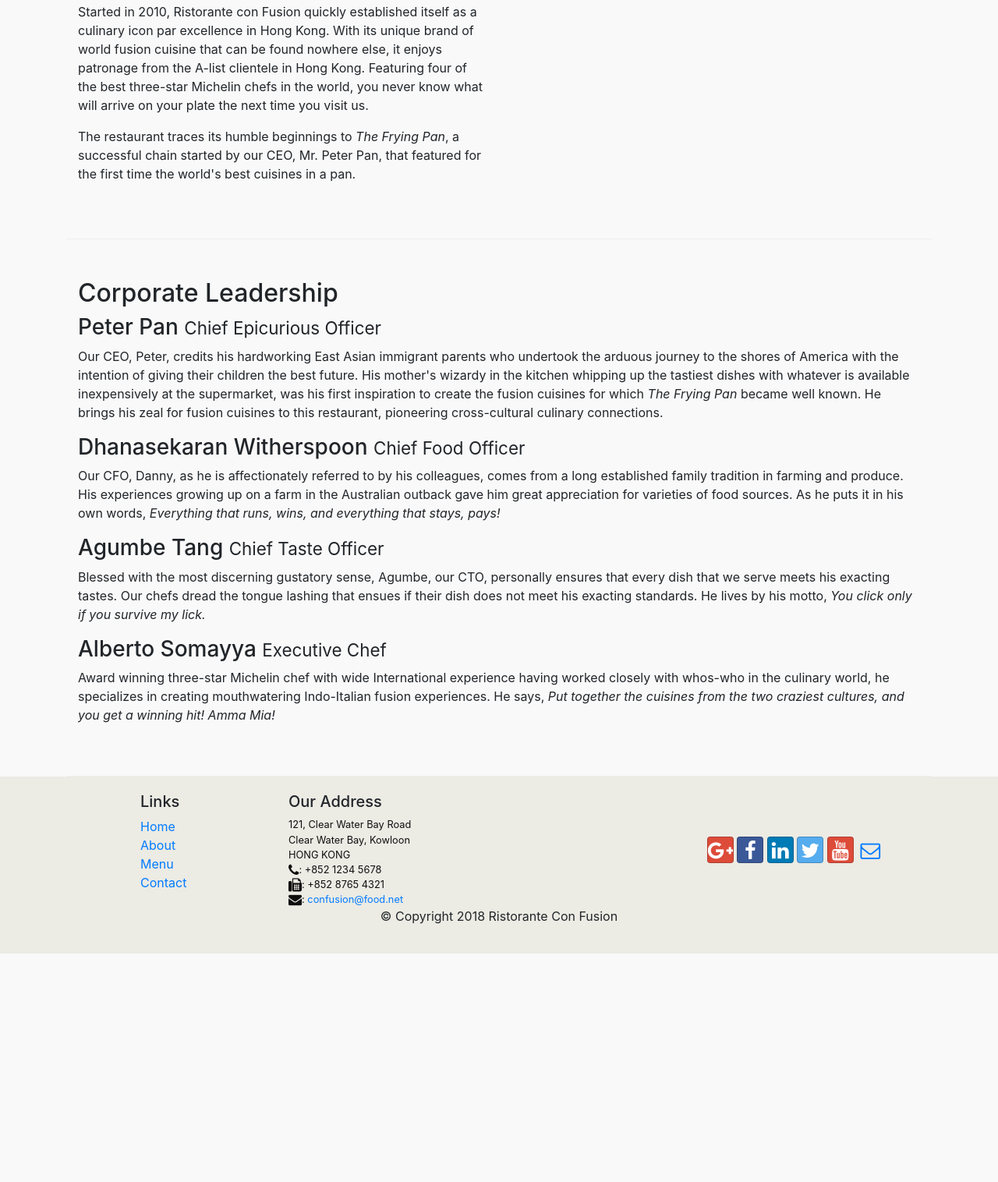
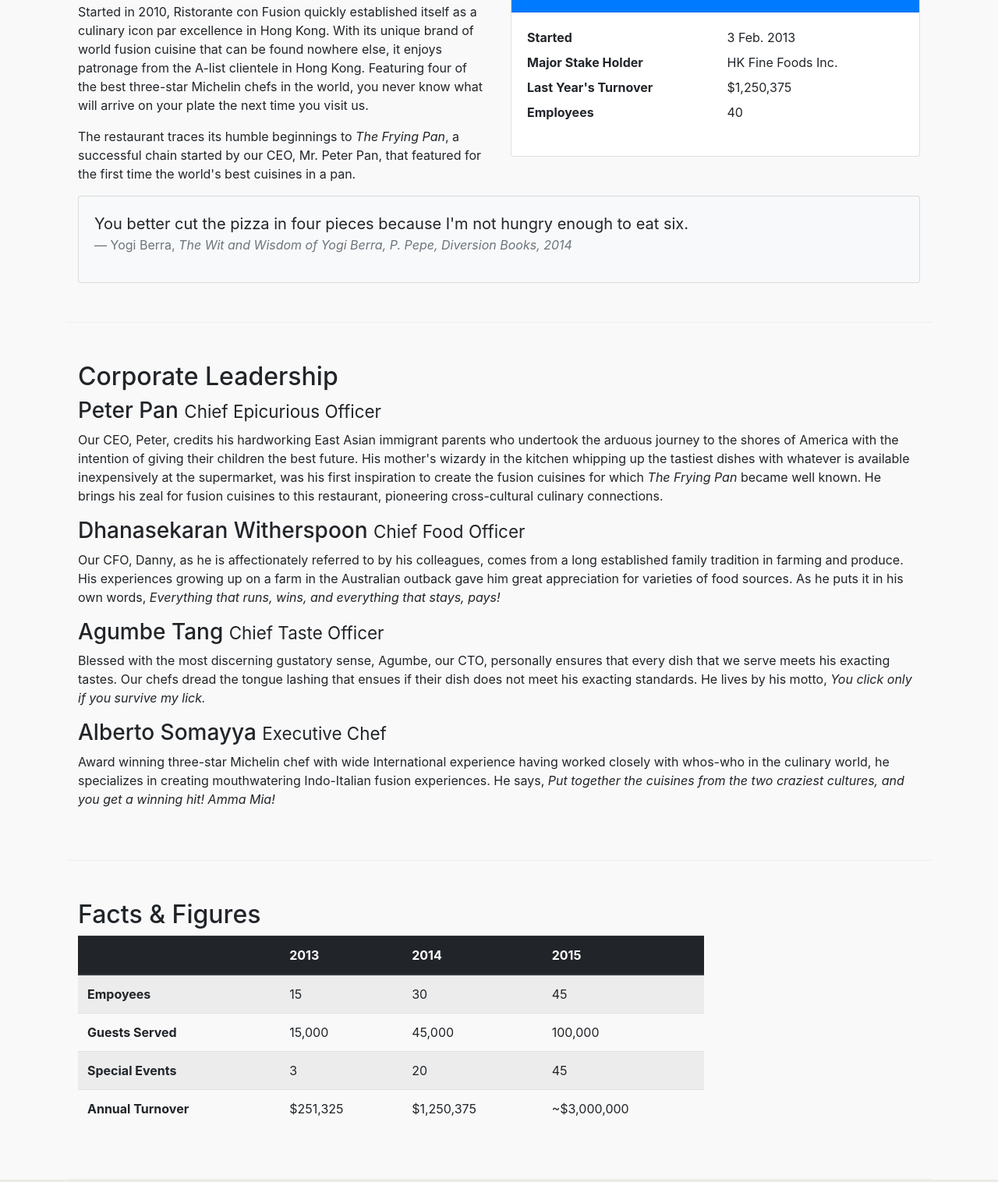
Before and after one commit to m-nny/conFusion, a website: page aboutus.html in a window 1280 px wide. Shown: the part 558-2074 px from the top of the page at 78% size. Before the commit the page ends 1781 px from the top, so only its background shows below. Drawn offline with nearby package versions, Linux system fonts and the light colour scheme.

Commit message:
tables and cards

```diff
--- a/aboutus.html
+++ b/aboutus.html
@@ -80,6 +80,33 @@
           our CEO, Mr. Peter Pan, that featured for the first time the world's best cuisines in a pan.</p>
       </div>
       <div class="col-sm">
+        <div class="card">
+          <h3 class="card-header bg-primary text-white">Facts At a Glance</h3>
+          <div class="card-body">
+            <dl class="row">
+              <dt class="col-6">Started</dt>
+              <dd class="col-6">3 Feb. 2013</dd>
+              <dt class="col-6">Major Stake Holder</dt>
+              <dd class="col-6">HK Fine Foods Inc.</dd>
+              <dt class="col-6">Last Year's Turnover</dt>
+              <dd class="col-6">$1,250,375</dd>
+              <dt class="col-6">Employees</dt>
+              <dd class="col-6">40</dd>
+            </dl>
+          </div>
+        </div>
+      </div>
+      <div class="col-12">
+        <div class="card card-body bg-light">
+          <blockquote class="blockquote">
+            <p class="mb-0">You better cut the pizza in four pieces because
+              I'm not hungry enough to eat six.</p>
+            <footer class="blockquote-footer">Yogi Berra,
+              <cite title="Source Title">The Wit and Wisdom of Yogi Berra,
+                P. Pepe, Diversion Books, 2014</cite>
+            </footer>
+          </blockquote>
+        </div>
       </div>
     </div>
 
@@ -114,6 +141,52 @@
           experiences. He says, <em>Put together the cuisines from the two craziest cultures, and you get a
             winning hit! Amma Mia!</em></p>
       </div>
+    </div>
+
+    <div class="row row-content">
+      <div class="col-12 col-sm-9">
+        <h2>Facts &amp; Figures</h2>
+        <div class="table-responsive">
+          <table class="table table-striped">
+            <thead class="thead-dark">
+              <tr>
+                <th>&nbsp;</th>
+                <th>2013</th>
+                <th>2014</th>
+                <th>2015</th>
+              </tr>
+            </thead>
+            <tbody>
+              <tr>
+                <th>Empoyees</th>
+                <td>15</td>
+                <td>30</td>
+                <td>45</td>
+              </tr>
+              <tr>
+                <th>Guests Served</th>
+                <td>15,000</td>
+                <td>45,000</td>
+                <td>100,000</td>
+              </tr>
+              <tr>
+                <th>Special Events</th>
+                <td>3</td>
+                <td>20</td>
+                <td>45</td>
+              </tr>
+              <tr>
+                <th>Annual Turnover</th>
+                <td>$251,325</td>
+                <td>$1,250,375</td>
+                <td>~$3,000,000</td>
+              </tr>
+            </tbody>
+          </table>
+        </div>
+
+      </div>
+      <div class="col-12 col-sm-3"></div>
     </div>
 
   </div>
```
